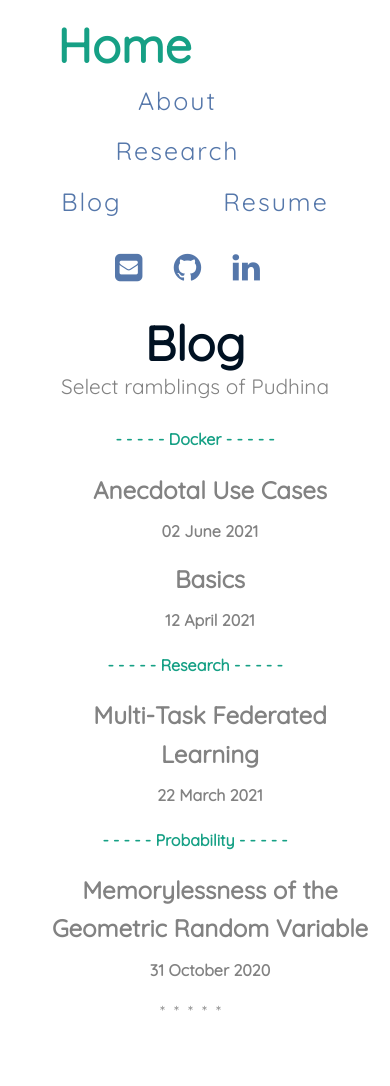
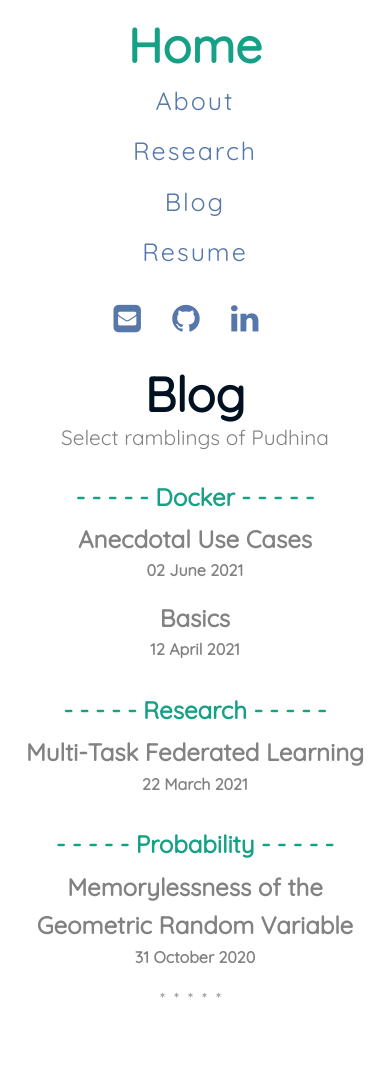
Before and after one commit to sawansinghmahara/sawansinghmahara.github.io, a Jekyll site: the page built from blog.md, in a window 390 px wide. Built offline with Jekyll 4.4.1, drawn with Linux system fonts in a browser that asks for light colours.

Commit message:
Mobile Phone Alignment

```diff
--- a/assets/css/main.css
+++ b/assets/css/main.css
@@ -48,13 +48,16 @@
       display: inline;
       font-size: 120%;
       color: var(--teaser-title-color);
-      font-weight: 400; }
+      font-weight: 400;
+     }
 
   strong {
     color: var(--main_color); }
 
   .wrapper {
     max-width: 1000px;
+    padding-left: 1%;
+    padding-right: 1%;
     margin: 50px auto; }
 
 /* =Header *//*************************************************************/
@@ -238,7 +241,9 @@
   .post-teaser {
     margin-bottom: 15px;
     font-weight: 700;
-    padding-left: 30px;
+    /* padding-left: 30px; */
+    padding-left: 1%;
+    padding-right: 1%;
   }
 
   .post-teaser__title {
@@ -278,7 +283,9 @@
     font-size: 150%;
     font-weight: 700;
     color: #333333;
-    text-align: center; }
+    text-align: center;
+    font-size: 10%;
+   }
 
 /* =Post page *//*************************************************************/
   .about {
@@ -291,7 +298,9 @@
     letter-spacing: 9.09px; }
 
   .about__text {
-    font-size: 100%; }
+    font-size: 100%;
+
+  }
 
   .center-text {
     text-align: center;
@@ -330,47 +339,70 @@
 
 /* =Small screen *//*************************************************************/
   @media (max-width: 500px) {
+    /* #content {height: 100vh;} */
     p, ul, ol, dl {
       font-size: 100%;
       line-height: 1.6; }
-
     .wrapper {
-      width: 90%;
-      margin: 15px auto; }
+      width: 97%;
+      margin: 15px auto;
+    }
+    .logo{
+      margin: auto;
+      width: 50%;
+      padding-left: 0px;
+    }
+    .menu__entry {
+      margin: auto;
+      width: 50%;
+    }
 
     .navigation,
     .social-links {
       display: block;
       text-align: center;
-      width: 100%; }
+      width: 100%;
+     }
 
     .social-links {
       font-size: 200%;
-      margin: 10px auto; }
+      margin: 10px auto;
+    }
 
     .page-title {
       margin-top: 10px;
       margin-bottom: 30px; }
 
     .page-title__text {
-      font-size: 150%; }
-
+      font-size: 150%;
+    }
     .page-title__subtitle {
-      font-size: 65%; }
+      font-size: 65%;
+    }
 
     .post-teaser__title {
       font-size: 150%;
       display: block;
       text-align: center;
-      width: 100%; }
+      width: 100%;
+      margin-left: auto;
+      margin-right: auto;
+      /* width: 8em */
 
+    }
+    .post-teaser__month
+    {
+      font-size: 150%;
+      margin-bottom: -2%;
+    }
     .post-teaser__date {
       font-size: 100%;
-      margin-top: 10px;
+      /* margin-top: 10px; */
       float: none;
       display: block;
       text-align: center;
-      width: 100%; }
+      width: 100%;
+     }
 
   }
 
```
